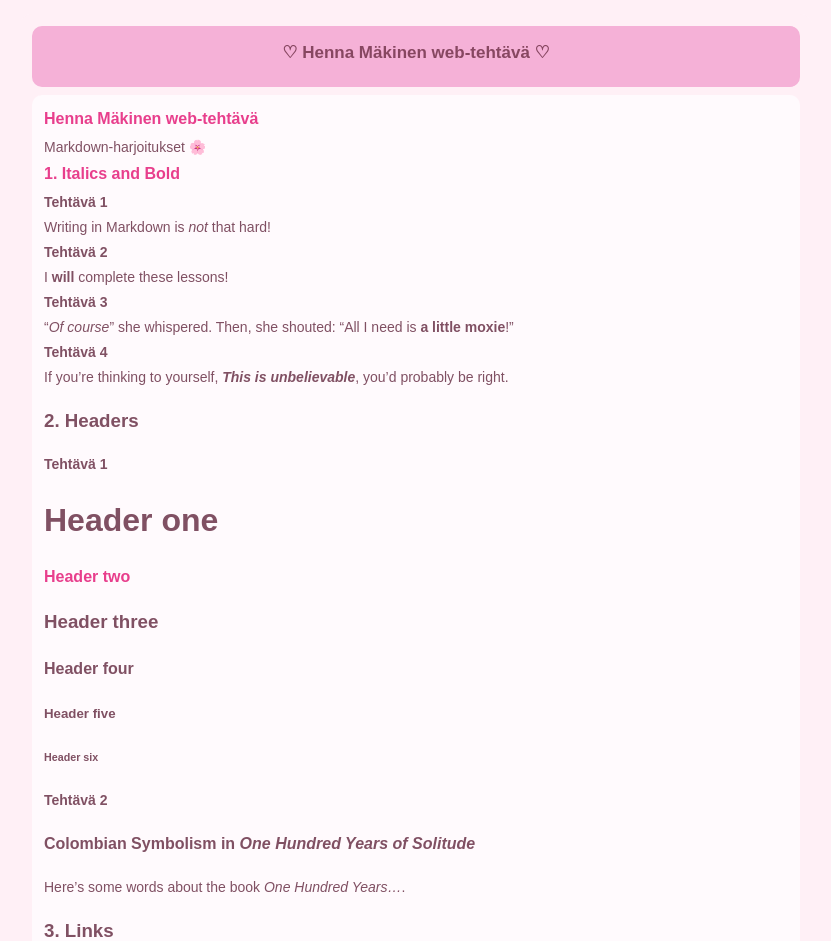
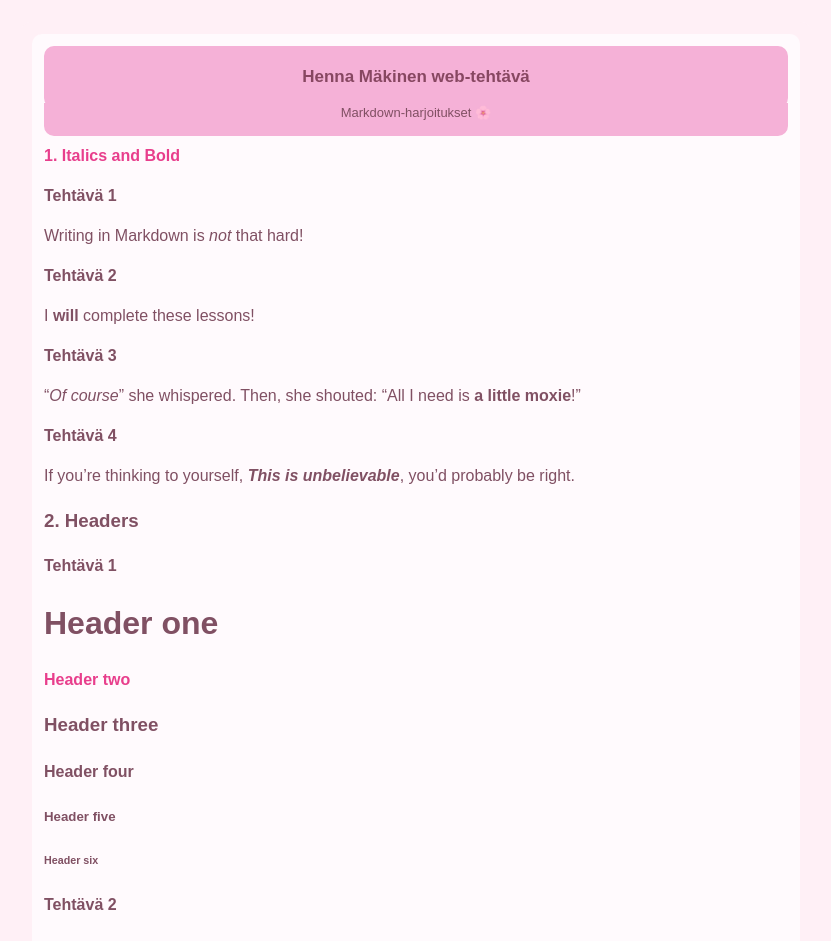
Before and after one commit to hennamcentria/ohjelmistokehittaminen_lopputyo, a Jekyll site: the page built from index.md, in a window 1280 px wide. Shown: the top 941 px of the page, without its empty margins (224-1055 px from the left). Built offline with Jekyll 4.4.1, drawn with Linux system fonts in a browser that asks for light colours; our own code applies the rules of GitHub Pages for plain Markdown files.

Commit message:
Refactor HTML layout and improve styling

```diff
--- a/_layouts/default.html
+++ b/_layouts/default.html
@@ -4,74 +4,65 @@
 <head>
   <meta charset="UTF-8">
   <meta name="viewport" content="width=device-width, initial-scale=1">
-  <title>{{ page.title }}</title>
 
   <style>
     body {
-      background-color: #111111;
+      background: #111111;
       font-family: Arial, sans-serif;
       color: #805063;
-      margin: 0;
       padding: 14px;
     }
 
     .container {
       max-width: 768px;
       margin: auto;
-      background-color: #fff0f6;
+      background: #fff0f6;
       padding: 12px;
       border-radius: 12px;
     }
 
-    header {
-      background-color: #f5b1d7;
+    /* Markdownin ensimmäinen otsikko */
+    .content h2:first-of-type {
+      background: #f5b1d7;
+      color: #874761;
       text-align: center;
-      padding: 16px;
+      padding: 18px 12px;
       border-radius: 10px;
+      font-size: 17px;
+      margin: 0;
     }
 
-    header h1 {
-      font-size: 17px;
-      margin: 0;
-      color: #874761;
+    /* Alaotsikko */
+    .content h2:first-of-type + p {
+      background: #f5b1d7;
+      text-align: center;
+      padding: 0 12px 14px;
+      margin: -5px 0 8px;
+      border-radius: 0 0 10px 10px;
+      font-size: 13px;
     }
 
-    header p {
-      font-size: 13px;
-      margin: 8px 0 0;
+    /* Tehtävien otsikot */
+    .content h2:not(:first-of-type) {
+      color: #e83e8c;
+      font-size: 16px;
+      margin-top: 8px;
     }
 
     .content {
-      background-color: #fffafd;
+      background: #fffafd;
       padding: 12px;
       border-radius: 10px;
-      margin-top: 8px;
       line-height: 1.5;
-    }
-
-    .content h2 {
-      color: #e83e8c;
-      font-size: 16px;
-      margin: 0 0 6px;
-    }
-
-    .content p {
-      margin: 4px 0;
-      font-size: 14px;
     }
   </style>
 </head>
 
 <body>
   <div class="container">
-    <header>
-      <h1>♡ {{ page.title }} ♡</h1>
-      <p>{{ page.subtitle }}</p>
-    </header>
-
-    <div class="content">
+    <main class="content">
       {{ content }}
-    </div>
+    </main>
   </div>
 </body>
 </html>
```
